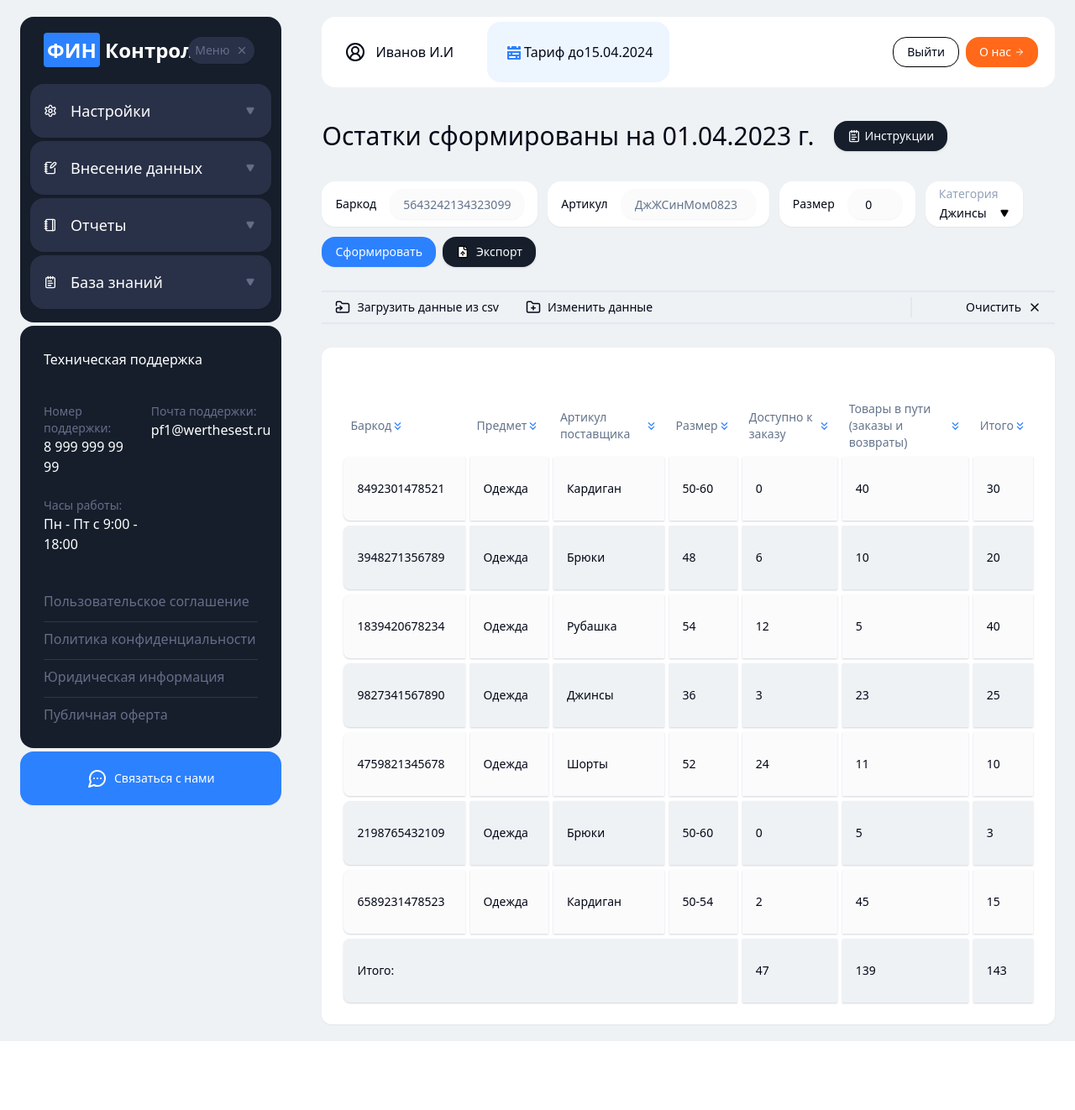
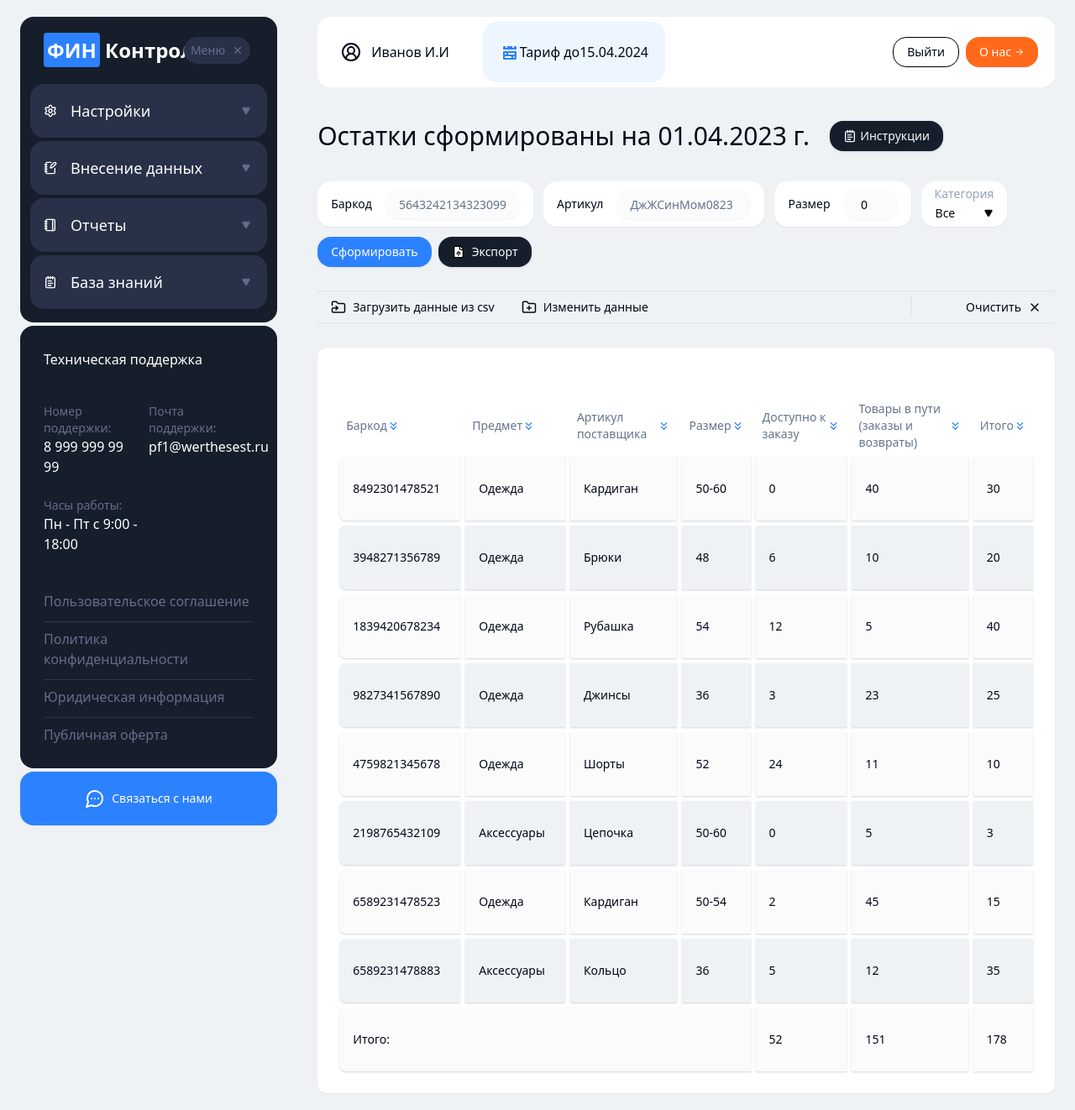
Before and after one commit to garold664/react-table-data-test, a React (Vite) app: page / in a window 1280 px wide. Shown: the whole page at 84% size. Before the commit the page ends 1240 px from the top, so only its background shows below. Built offline with nearby package versions, Linux system fonts and the light colour scheme.

Commit message:
implement data filtering

```diff
--- a/src/components/FormBlock/FormBlock.tsx
+++ b/src/components/FormBlock/FormBlock.tsx
@@ -37,15 +37,23 @@ const formSchema = z
     barcode: z.string(),
     category: z.string(),
     article: z.string(),
-    size: z.coerce.number(),
+    size: z.coerce.number().gte(0, {
+      message: 'Размер должен быть больше нуля',
+    }),
   })
   .refine(
     (data) => {
-      if (data.barcode || data.article) return true;
+      if (
+        data.barcode ||
+        data.article ||
+        data.category !== 'Все' ||
+        data.size > 0
+      )
+        return true;
       else return false;
     },
     {
-      message: 'Нужно задать баркод или артикул',
+      message: 'Хотя бы одно поле должно быть заполнено',
       path: ['barcode'],
     }
   );
@@ -64,6 +72,17 @@ const exportData = (tableData: Product[]) => () => {
   link.href = href;
   link.click();
 };
+
+const categories = [
+  'Джинсы',
+  'Шорты',
+  'Кардиган',
+  'Брюки',
+  'Рубашка',
+  'Костюм',
+  'Цепочка',
+  'Кольцо',
+];
 
 const onFileInput =
   (setTableData: React.Dispatch<React.SetStateAction<Product[]>>) =>
@@ -91,14 +110,46 @@ export default function FormBlock({ setTableData, tableData }: FormBlockProps) {
     resolver: zodResolver(formSchema),
     defaultValues: {
       barcode: '',
-      category: 'Джинсы',
+      category: 'Все',
       article: '',
       size: 0,
     },
   });
 
-  const handleSubmit = (data: z.infer<typeof formSchema>) => {
-    console.log(data);
+  const handleSubmit = ({
+    barcode,
+    category,
+    article,
+    size,
+  }: z.infer<typeof formSchema>) => {
+    // console.log(article, category);
+    setTableData(() => {
+      let newData: Product[] = [...tableData];
+      newData =
+        size > 0
+          ? newData.filter((product) => {
+              const firstSize = Number(product.size.split('-')[0]);
+              const lastSize = Number(product.size.split('-')[1]);
+              if (!lastSize) return firstSize === size;
+              return firstSize <= size && lastSize >= size;
+            })
+          : newData;
+      console.log(newData);
+      newData = barcode
+        ? newData.filter((product) => product.barcode === barcode)
+        : newData;
+      console.log(newData);
+      newData = article
+        ? newData.filter((product) => product.type === article)
+        : newData;
+      console.log(newData);
+      newData =
+        category !== 'Все'
+          ? newData.filter((product) => product.name === category)
+          : newData;
+      console.log(newData, category);
+      return newData;
+    });
   };
   return (
     <Form {...form}>
@@ -151,6 +202,7 @@ export default function FormBlock({ setTableData, tableData }: FormBlockProps) {
                     {...field}
                     className="w-16 text-center"
                     type="number"
+                    min={0}
                     placeholder="44"
                   />
                 </FormControl>
@@ -162,18 +214,21 @@ export default function FormBlock({ setTableData, tableData }: FormBlockProps) {
           <FormField
             name="category"
             control={form.control}
-            render={() => (
+            render={({ field }) => (
               <FormItem className="flex-col items-start space-x-0 space-y-2">
                 <FormLabel className="text-slate-400">Категория</FormLabel>
                 <FormControl>
-                  <Select>
+                  <Select onValueChange={field.onChange}>
                     <SelectTrigger className="space-x-4 w-full p-0 h-4">
-                      <SelectValue placeholder="Джинсы" />
+                      <SelectValue placeholder="Все" />
                     </SelectTrigger>
                     <SelectContent>
-                      <SelectItem value="light">Шорты</SelectItem>
-                      <SelectItem value="dark">Рубашка</SelectItem>
-                      <SelectItem value="system">Кардиган</SelectItem>
+                      <SelectItem value="Все">Все</SelectItem>
+                      {categories.map((category) => (
+                        <SelectItem key={category} value={category}>
+                          {category}
+                        </SelectItem>
+                      ))}
                     </SelectContent>
                   </Select>
                 </FormControl>
--- a/src/components/ProductsTable.tsx
+++ b/src/components/ProductsTable.tsx
@@ -17,20 +17,21 @@ import FormBlock from './FormBlock/FormBlock';
 
 export default function ProductsTable() {
   const [tableData, setTableData] = useState(data as Product[]);
+  const [filteredData, setFilteredData] = useState(tableData);
   const [editedId, setEditedId] = useState<string | null>(null);
   const [sortingOrder, setSortingOrder] = useState<'asc' | 'desc' | null>(null);
   const [sortedField, setSortedField] = useState<keyof Product | null>(null);
-  const availableTotal = tableData.reduce(
+  const availableTotal = filteredData.reduce(
     (acc, value) => acc + +value.available,
     0
   );
 
-  const inTransitTotal = tableData.reduce(
+  const inTransitTotal = filteredData.reduce(
     (acc, value) => acc + value.inTransit,
     0
   );
 
-  const total = tableData.reduce((acc, value) => acc + +value.total, 0);
+  const total = filteredData.reduce((acc, value) => acc + +value.total, 0);
 
   const updateTableData = useCallback(
     (id: string, field: string, value: string | number) => {
@@ -59,7 +60,7 @@ export default function ProductsTable() {
           return newSortingOrder;
         });
       }
-      setTableData((data) => {
+      setFilteredData((data) => {
         if (newSortingOrder === 'asc') {
           return [...data].sort((a, b) => {
             // if (typeof a[field] === 'number' && typeof b[field] === 'number') {
@@ -155,7 +156,7 @@ export default function ProductsTable() {
 
   return (
     <>
-      <FormBlock setTableData={setTableData} tableData={tableData} />
+      <FormBlock setTableData={setFilteredData} tableData={tableData} />
 
       <div className="max-w-[1230px] px-5 pt-14 pb-5 bg-white rounded-xl m-auto shadow-sm">
         <Table className="border-separate border-spacing-1.5">
@@ -169,7 +170,7 @@ export default function ProductsTable() {
             </TableRow>
           </TableHeader>
           <TableBody>
-            {tableData.map((item) => (
+            {filteredData.map((item) => (
               <TableRow key={item.barcode}>
                 {productFields.map((field) => (
                   <EditableCellWrapper
@@ -183,7 +184,7 @@ export default function ProductsTable() {
               </TableRow>
             ))}
 
-            {tableData.length !== 0 && (
+            {filteredData.length !== 0 && (
               <TableRow>
                 <Cell colSpan={4}>Итого:</Cell>
                 <Cell>{availableTotal}</Cell>
@@ -192,7 +193,7 @@ export default function ProductsTable() {
               </TableRow>
             )}
           </TableBody>
-          {tableData.length === 0 && (
+          {filteredData.length === 0 && (
             <TableCaption>
               Нет данных. Чтобы загрузить данные, нажмите на кнопку "Загрузить
               данные из csv"
--- a/src/data.json
+++ b/src/data.json
@@ -46,8 +46,8 @@
   },
   {
     "barcode": "2198765432109",
-    "type": "Одежда",
-    "name": "Брюки",
+    "type": "Аксессуары",
+    "name": "Цепочка",
     "size": "50-60",
     "available": 0,
     "inTransit": 5,
@@ -61,5 +61,14 @@
     "available": 2,
     "inTransit": 45,
     "total": 15
+  },
+  {
+    "barcode": "6589231478883",
+    "type": "Аксессуары",
+    "name": "Кольцо",
+    "size": "36",
+    "available": 5,
+    "inTransit": 12,
+    "total": 35
   }
 ]
```
